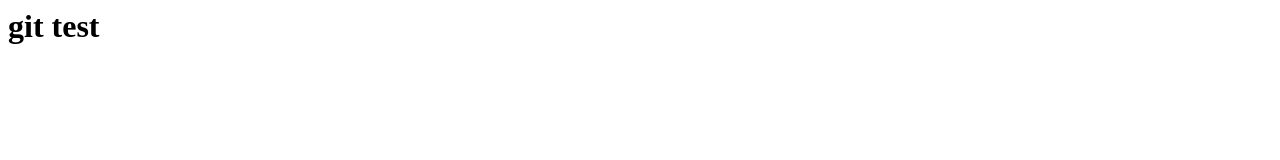
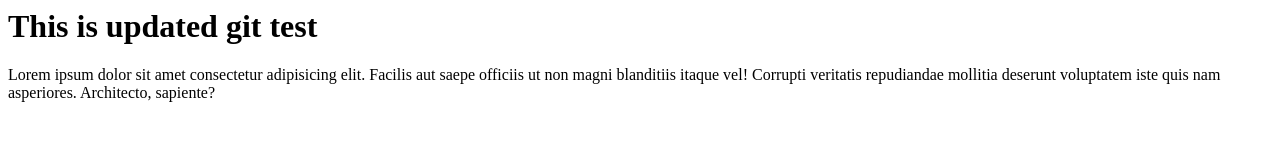
Before and after one commit to netinetinguyen/vscode-test, a plain HTML site: page index.html in a window 1280 px wide. Drawn offline with Linux system fonts and the light colour scheme.

Commit message:
Updated index.html with more content

```diff
--- a/index.html
+++ b/index.html
@@ -6,6 +6,8 @@
   <title>git test vscode</title>
 </head>
 <body>
-  <h1>git test</h1>
+  <h1>This is updated git test</h1>
+
+  <p>Lorem ipsum dolor sit amet consectetur adipisicing elit. Facilis aut saepe officiis ut non magni blanditiis itaque vel! Corrupti veritatis repudiandae mollitia deserunt voluptatem iste quis nam asperiores. Architecto, sapiente?</p>
 </body>
 </html>
```
